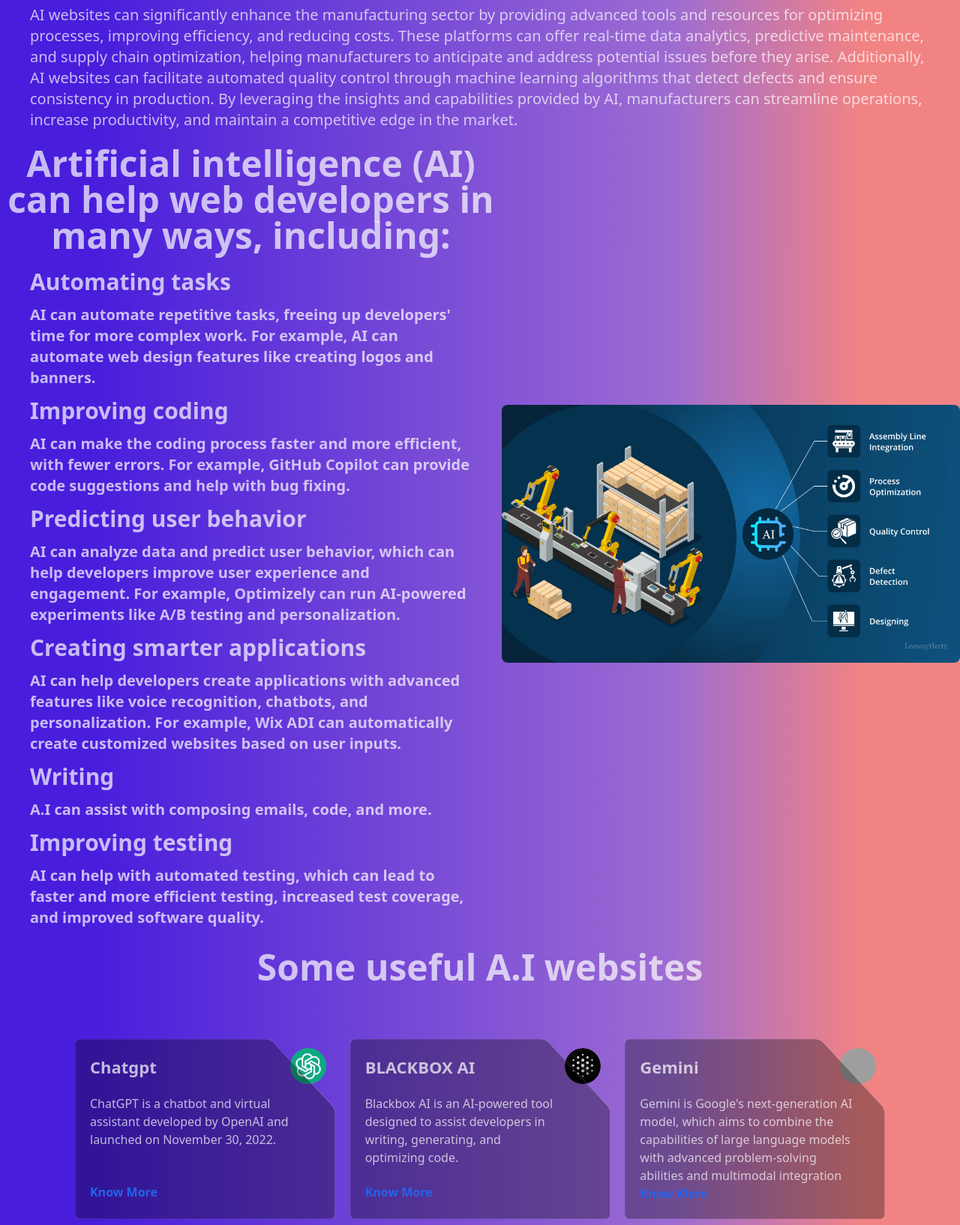
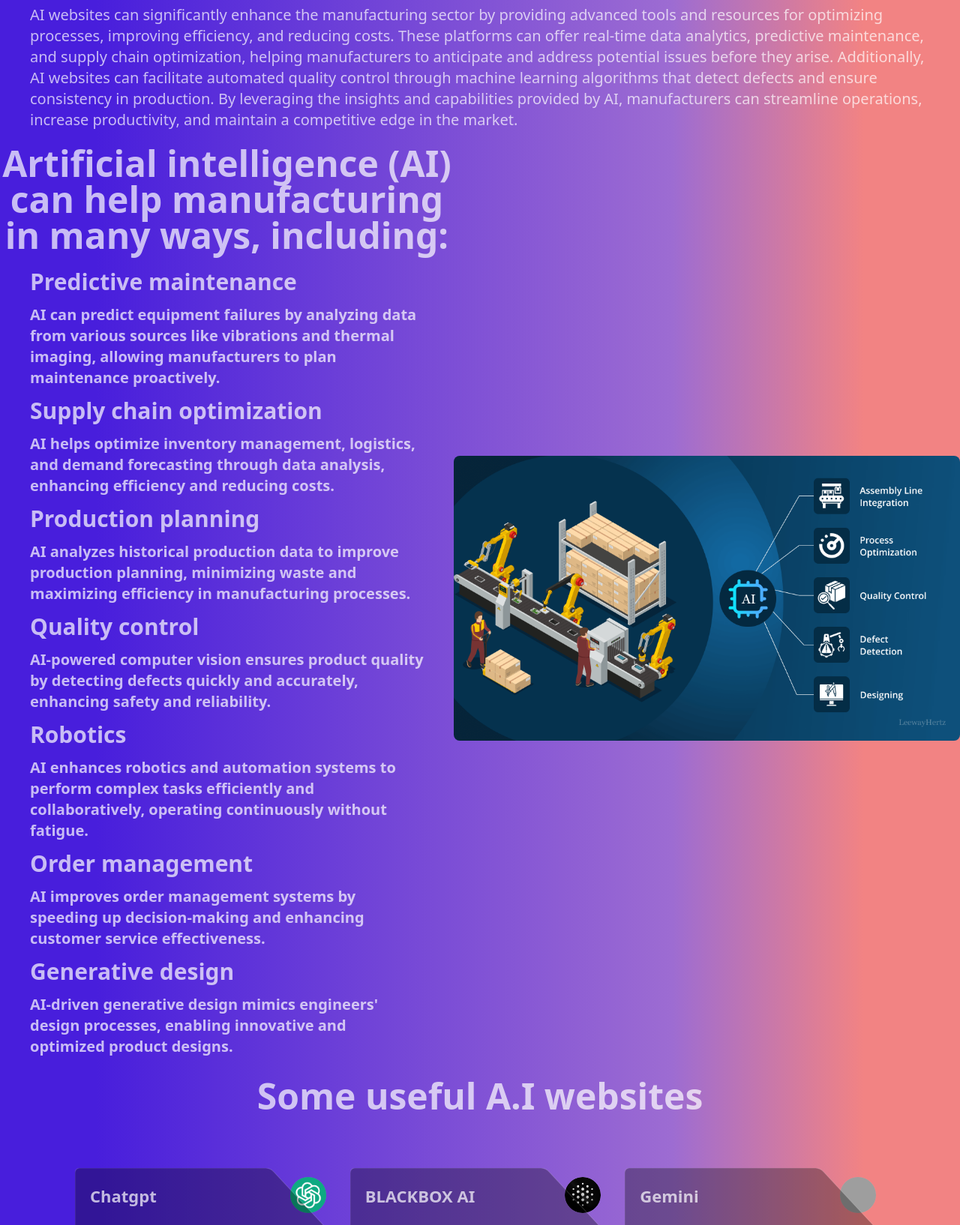
Before and after one commit to sandeep1162001/Integrated-AI, a Flask app: page /manufacturing in a window 1280 px wide. Shown: the part 178-1812 px from the top of the page at 75% size. Run offline with Flask 3, Linux system fonts and the light colour scheme; some libraries are stand-ins or nearby versions; grey boxes are pictures that could not be loaded.

Commit message:
manufacturing feature

```diff
--- a/templates/manufacturing.html
+++ b/templates/manufacturing.html
@@ -1,57 +1,53 @@
 {% extends "layoutai.html" %}
 {% block ai_uses %}
 
-
 <div id="container1">
-  <!--how to use it can help -->
   <div id="container2" class="flex flex-row items-center justify-around">
-    <!--left-->
+    <!-- Left Column -->
     <div id="left">
       <div>
-        <h2 class="text-5xl py-5  text-center font-bold text-[#FFFFFFB3]">Artificial intelligence (AI) can help web
-          developers in many ways, including:</h2>
+        <h2 class="text-5xl py-5 text-center font-bold text-[#FFFFFFB3]">Artificial intelligence (AI) can help manufacturing in many ways, including:</h2>
         <ol class="mx-10">
           <li class="text-3xl font-bold text-[#FFFFFFB3]">
-            Automating tasks<br>
+            Predictive maintenance<br>
             <p class="text-[#FFFFFFB3] py-3 text-xl">
-              AI can automate repetitive tasks, freeing up developers' time for more complex work. For example, AI
-              can automate web design features like creating logos and banners.
+              AI can predict equipment failures by analyzing data from various sources like vibrations and thermal imaging, allowing manufacturers to plan maintenance proactively.
             </p>
           </li>
           <li class="text-3xl font-bold text-[#FFFFFFB3]">
-            Improving coding<br>
+            Supply chain optimization<br>
             <p class="text-[#FFFFFFB3] py-3 text-xl">
-              AI can make the coding process faster and more efficient, with fewer errors. For example, GitHub
-              Copilot can provide code suggestions and help with bug fixing.
+              AI helps optimize inventory management, logistics, and demand forecasting through data analysis, enhancing efficiency and reducing costs.
             </p>
           </li>
           <li class="text-3xl font-bold text-[#FFFFFFB3]">
-            Predicting user behavior<br>
+            Production planning<br>
             <p class="text-[#FFFFFFB3] py-3 text-xl">
-              AI can analyze data and predict user behavior, which can help developers improve user experience and
-              engagement. For example, Optimizely can run AI-powered experiments like A/B testing and
-              personalization.
+              AI analyzes historical production data to improve production planning, minimizing waste and maximizing efficiency in manufacturing processes.
             </p>
           </li>
           <li class="text-3xl font-bold text-[#FFFFFFB3]">
-            Creating smarter applications<br>
+            Quality control<br>
             <p class="text-[#FFFFFFB3] py-3 text-xl">
-              AI can help developers create applications with advanced features like voice recognition, chatbots,
-              and personalization. For example, Wix ADI can automatically create customized websites based on user
-              inputs.
+              AI-powered computer vision ensures product quality by detecting defects quickly and accurately, enhancing safety and reliability.
             </p>
           </li>
           <li class="text-3xl font-bold text-[#FFFFFFB3]">
-            Writing<br>
+            Robotics<br>
             <p class="text-[#FFFFFFB3] py-3 text-xl">
-              A.I can assist with composing emails, code, and more.
+              AI enhances robotics and automation systems to perform complex tasks efficiently and collaboratively, operating continuously without fatigue.
             </p>
           </li>
           <li class="text-3xl font-bold text-[#FFFFFFB3]">
-            Improving testing<br>
+            Order management<br>
             <p class="text-[#FFFFFFB3] py-3 text-xl">
-              AI can help with automated testing, which can lead to faster and more efficient testing, increased
-              test coverage, and improved software quality.
+              AI improves order management systems by speeding up decision-making and enhancing customer service effectiveness.
+            </p>
+          </li>
+          <li class="text-3xl font-bold text-[#FFFFFFB3]">
+            Generative design<br>
+            <p class="text-[#FFFFFFB3] py-3 text-xl">
+              AI-driven generative design mimics engineers' design processes, enabling innovative and optimized product designs.
             </p>
           </li>
         </ol>
@@ -59,10 +55,9 @@
     </div>
     <!--right-->
     <div id="right">
-      <img src="{{ url_for('static', filename='images/AI-for-manufacturing.png') }}" alt="" class="rounded-lg hidden lg:flex w-fit">
+      <img src="{{ url_for('static', filename='images/AI-for-manufacturing.png') }}" alt="" width="600px" class="rounded-lg hidden lg:flex w-fit">
     </div>
   </div>
 </div>
 
-
 {% endblock %}
```
